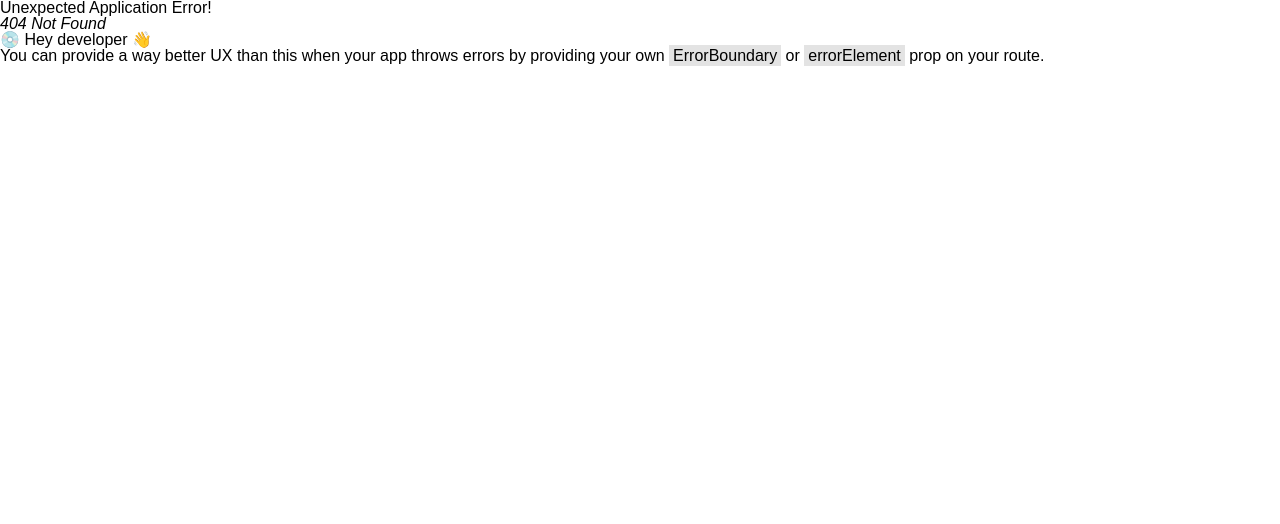
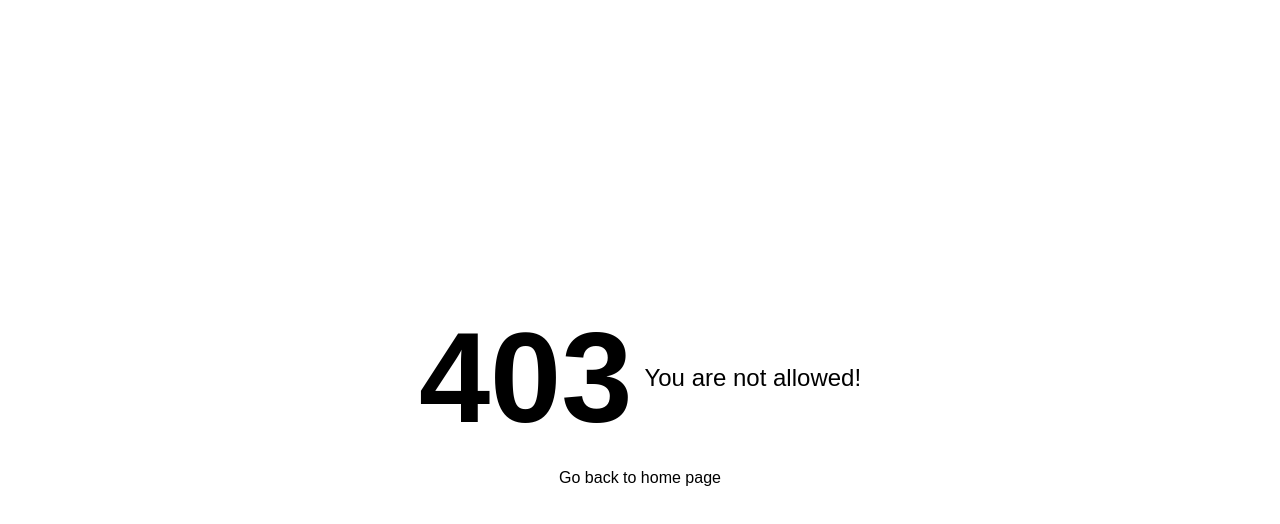
Before and after one commit to Tien2003deptrai/FRONTEND-CAP2-STUDY_JAPAN, a React (Vite) app: page /not-allowed in a window 1280 px wide. Before the commit this address had no page. Shown: the top 524 px of the page. Built offline with nearby package versions, Linux system fonts and the light colour scheme.

Commit message:
update error page

```diff
--- /dev/null
+++ b/src/pages/forbiden/Forbiden.jsx
@@ -0,0 +1,17 @@
+import { Link } from 'react-router-dom'
+
+function Forbiden() {
+  return (
+    <div className="w-screen h-screen flex justify-center items-center flex-col gap-7">
+      <div className="flex justify-center items-center gap-3 text-gray-400">
+        <h1 className="font-extrabold text-9xl">403</h1>
+        <p className="text-2xl">You are not allowed!</p>
+      </div>
+      <Link to={'/'} className="primary-btn">
+        Go back to home page
+      </Link>
+    </div>
+  )
+}
+
+export default Forbiden
--- /dev/null
+++ b/src/pages/not-found/PageNotFound.jsx
@@ -0,0 +1,14 @@
+import { Group, Text } from '@mantine/core'
+
+function PageNotFound() {
+  return (
+    <Group h={'100vh'} w={'100%'} justify="center" align="center">
+      <Text size="100px" c={'gray'} fw={'bold'}>
+        404
+      </Text>
+      <Text>Page not found</Text>
+    </Group>
+  )
+}
+
+export default PageNotFound
```
Also changed, not shown: src/route/routes.jsx (+10 -8 lines).
